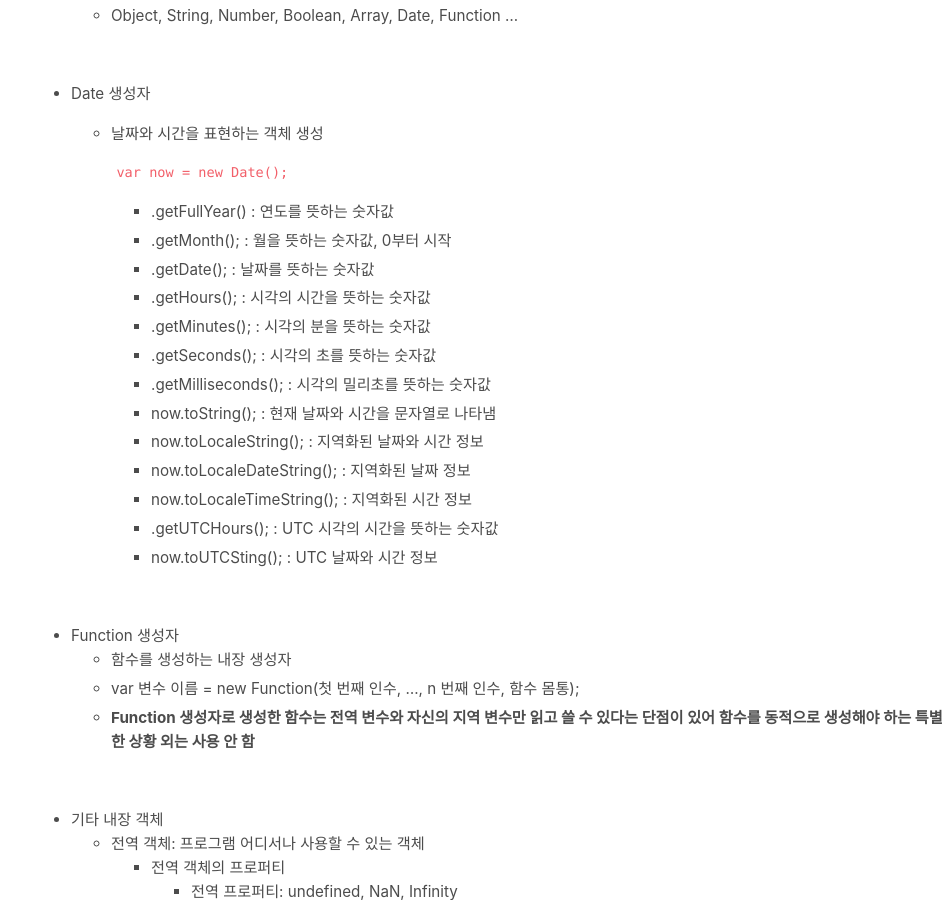
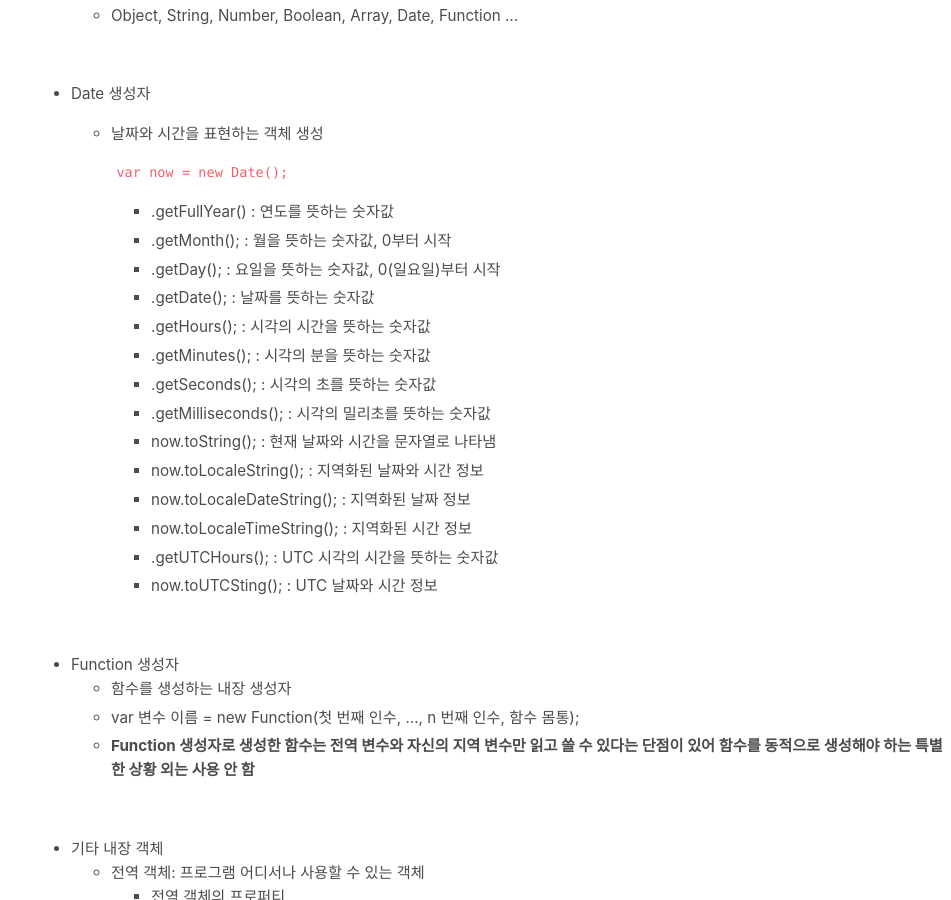
Before and after one commit to absolutelyfullycapable/absolutelyfullycapable.github.io, a Jekyll site: the page built from _posts/2020-09-13-JavaScript-객체의기초와생성방법.md, in a window 1280 px wide and 900 px high, scrolled down 4926 px. Shown: the whole window, without its empty margins (329-1280 px from the left). Built offline with Jekyll 4.4.1, drawn with Linux system fonts in a browser that asks for light colours.

Commit message:
Update 2020-09-13-JavaScript-객체의기초와생성방법.md

```diff
--- a/_posts/2020-09-13-JavaScript-객체의기초와생성방법.md
+++ b/_posts/2020-09-13-JavaScript-객체의기초와생성방법.md
@@ -196,6 +196,7 @@ console.log(address.연락처);
 
 		- .getFullYear() : 연도를 뜻하는 숫자값
 		- .getMonth(); : 월을 뜻하는 숫자값, 0부터 시작
+		- .getDay(); : 요일을 뜻하는 숫자값, 0(일요일)부터 시작
 		- .getDate(); : 날짜를 뜻하는 숫자값
 		- .getHours(); : 시각의 시간을 뜻하는 숫자값
 		- .getMinutes(); : 시각의 분을 뜻하는 숫자값
```
